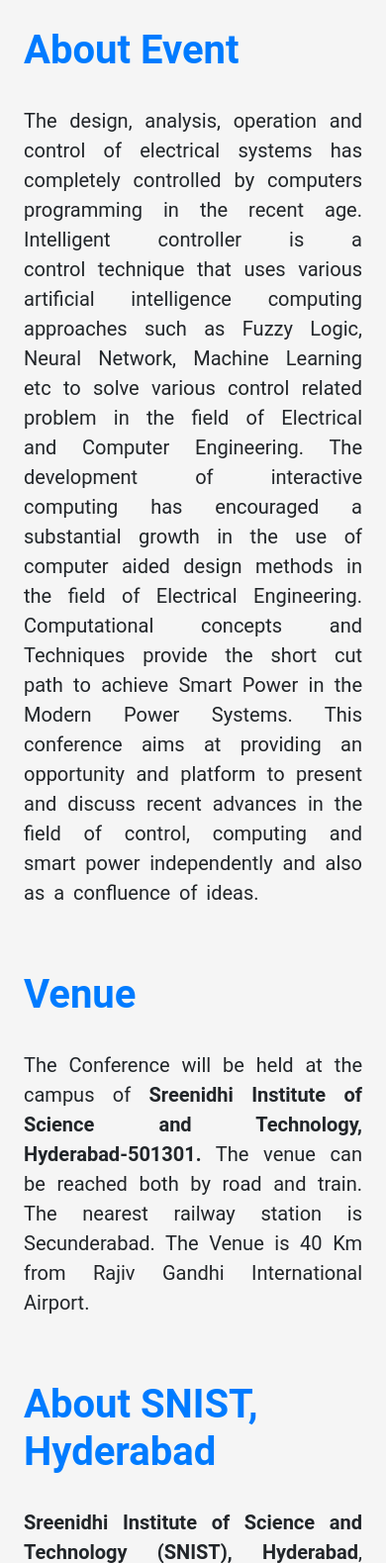
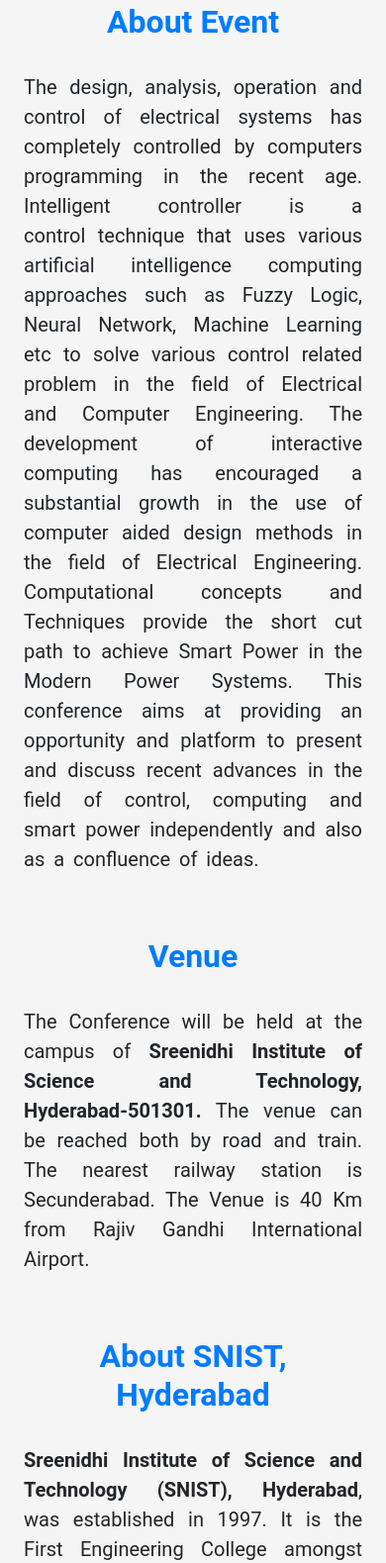
Before and after one commit to VamsiMudaliar/SNIST_IEEE_CONFERENCE, a PHP site: page / in a window 390 px wide; the page is wider, and only the part inside the window is pictured. Shown: the part 1456-3035 px from the top of that part at 99% size. Run offline with PHP 8.4, Linux system fonts and the light colour scheme; some libraries are stand-ins or nearby versions.

Commit message:
Added media queries for mobile

```diff
--- a/index.html
+++ b/index.html
@@ -58,7 +58,7 @@ Machine Learning, Internet of Things and Big Data</h1><br>
     <h5 style="display: flex; justify-content: center">19th and 20th September 2020 at Sreenidhi Institute of Science and Technology, Gathkesar</h5>
   </div>
 </div>
-<div class="container-fluid py-4 px-4" style="margin-top:700px;background-color: #f5f5f5">
+<div class="container-fluid imageContent " style="margin-top:700px;">
 
   <div class="row">
 
@@ -76,11 +76,11 @@ Machine Learning, Internet of Things and Big Data</h1><br>
    </div>
 
  </div>
-</div>
+</div><br>
 
 <div style="background-color: #f5f5f5">
   <div class="container py-4 px-4">
-	<h1 class="text-primary"><strong>About Event</strong></h1><br>
+   <h2 class="text-primary"><strong>About Event</strong></h2><br>
    <p style="text-align: justify; word-spacing: 4px; font-size: 20px">The design, analysis, operation and control of electrical systems has completely controlled by
     computers programming in the recent age. Intelligent controller is a control technique that
     uses various artificial intelligence computing approaches such as Fuzzy Logic, Neural
@@ -94,7 +94,7 @@ computing and smart power independently and also as a confluence of ideas. </p>
 </div>
 
 <div class="container py-4 px-4">
-		<h1 class="text-primary" ><strong>Venue</strong></h1><br>
+  <h2 class="text-primary" ><strong>Venue</strong></h2><br>
   <p style="text-align: justify; word-spacing: 4px; font-size: 20px">The Conference will be held at the campus of <strong>Sreenidhi Institute of Science and
   Technology, Hyderabad-501301.</strong> The venue can be reached both by road and
   train. The nearest railway station is Secunderabad. The Venue is 40 Km from Rajiv
@@ -103,7 +103,7 @@ Gandhi International Airport.</p>
 
 
 <div class="container py-4 px-4">
-	<h1 class="text-primary"><strong>About SNIST, Hyderabad</strong></h1><br>
+	<h2 class="text-primary"><strong>About SNIST, Hyderabad</strong></h2><br>
   <p style="text-align: justify; word-spacing: 8px; font-size: 20px">
     <strong>Sreenidhi Institute of Science and Technology (SNIST), Hyderabad</strong>, was established
     in 1997. It is the First Engineering College amongst 240 Engineering Colleges
@@ -125,7 +125,7 @@ college under JNTUH to get such an autonomous status.</p>
 
 <div class="container py-4 px-4">
 
-<h1 class="text-primary"><strong>Pre-Conference Tutorial</strong></h1><br>
+  <h2 class="text-primary"><strong>Pre-Conference Tutorial</strong></h1><br>
 
   <div class="alert alert-success text-center" role="alert">
     All registered Participants (including the Listeners) for the Conference will have access to the Pre-Conference Tutorials.
@@ -151,8 +151,8 @@ college under JNTUH to get such an autonomous status.</p>
 
 
 
-<div class="container">
-<h1 class="text-primary"><strong>Registration Information</strong></h1><br>
+<div class="container py-4 px-4">
+  <h2 class="text-primary"><strong>Registration Information</strong></h2><br>
 
   <div class="alert alert-success " role="alert" style="text-align: justify;">
     Interested participants may register their names using the form at the bottom of the page. The
@@ -207,7 +207,7 @@ registration fee within deadline as indicated below.
 
 
 <div class="container py-4 px-4">
-	<h1 class="text-primary"><strong>Scopes and Interests</strong></h1><br>
+	<h2 class="text-primary"><strong>Scopes and Interests</strong></h2><br>
   <p style="text-align: justify; word-spacing: 8px; font-size: 20px">
 
     <div class="row">
@@ -270,10 +270,9 @@ DC/DC,</li>
 
 
 </div>
-</div>
-<hr>
-<div class="container px-0">
-<table class="table table-responsive table-hover table-striped">
+</div><br>
+<div class="container table-responsive">
+  <table class="table table-bordered table-hover table-striped">
     <thead>
       <tr>
         <th scope="col">Sno.</th>
--- a/styles.css
+++ b/styles.css
@@ -32,3 +32,29 @@
 .zicon:hover{
 	 transform: scale(1.5);
 }
+
+@media screen and (max-width: 400px) {
+  h2 {
+  	text-align: center;
+  }
+}
+
+
+@include media-breakpoint-up(sm) {
+  html {
+    font-size: 1.2rem;
+  }
+
+}
+
+@include media-breakpoint-up(md) {
+  html {
+    font-size: 1.4rem;
+  }
+}
+
+@include media-breakpoint-up(lg) {
+  html {
+    font-size: 1.6rem;
+  }
+}
```
Lines whose indentation alone changed are shown as unchanged.
